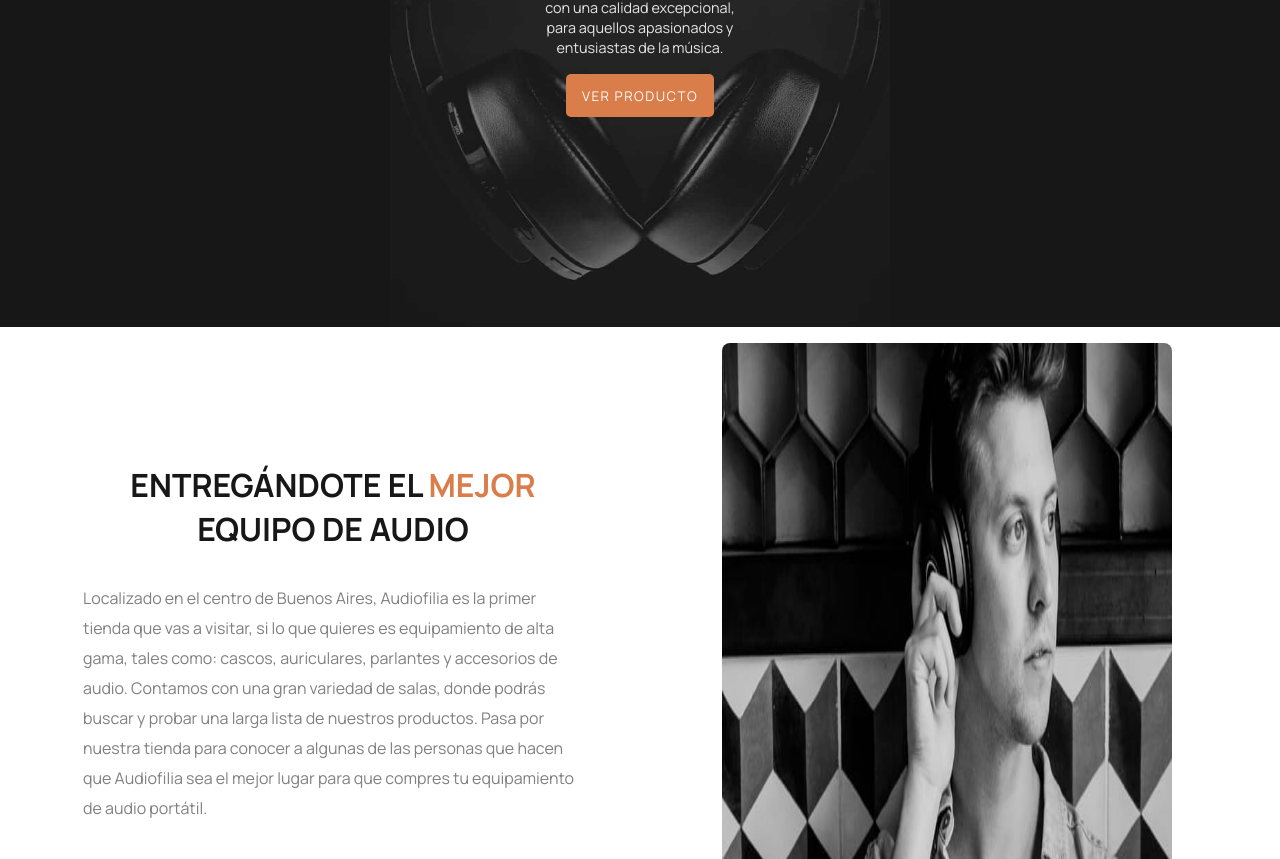
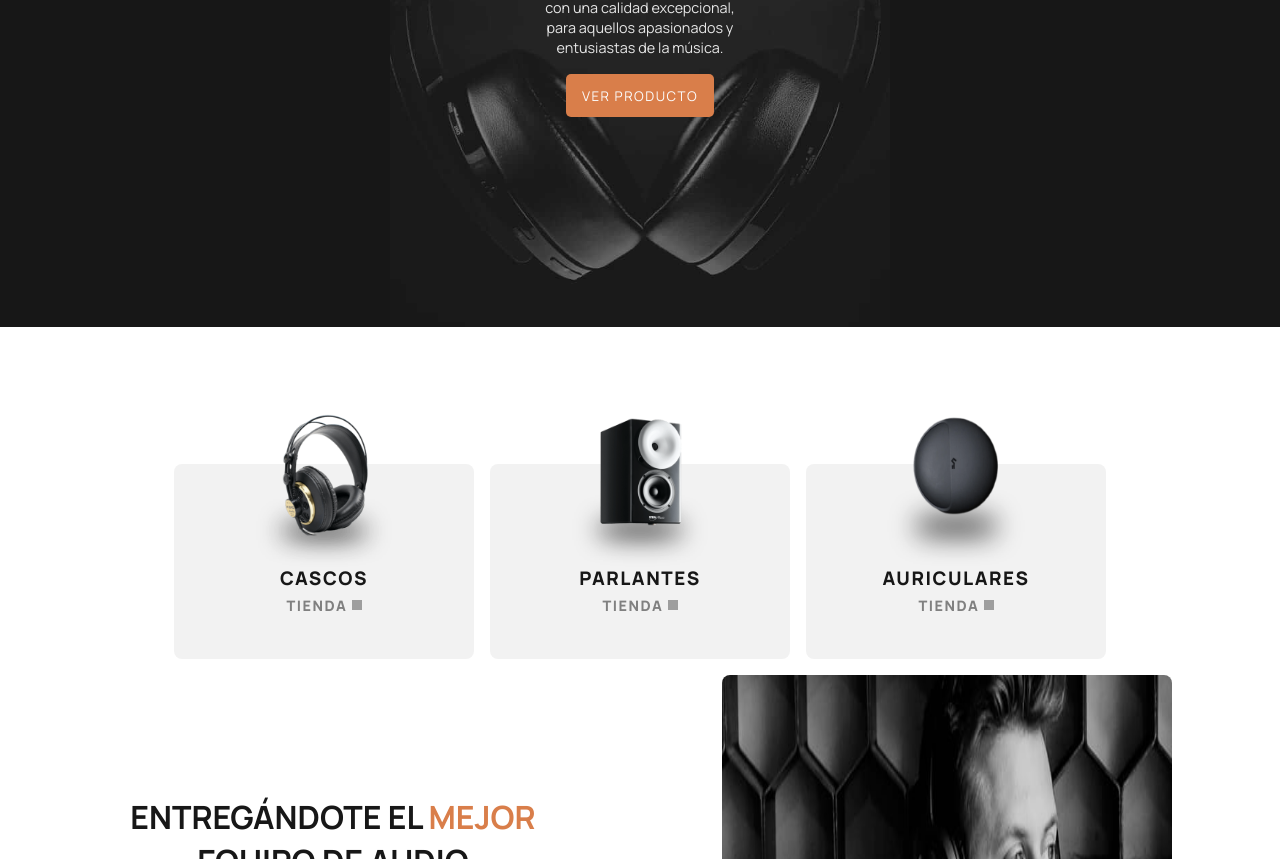
Before and after one commit to Fede-Baleyron/audiophile-store, a React (Vite) app: page / in a window 1280 px wide. Shown: the part 473-1332 px from the top of the page. Built offline with nearby package versions, Linux system fonts and the light colour scheme; grey boxes are pictures that could not be loaded.

Commit message:
add category cards section/add styles/modify category-card-styles

```diff
--- a/src/modules/pages/home/Main.tsx
+++ b/src/modules/pages/home/Main.tsx
@@ -1,4 +1,6 @@
+import { CategoryCard } from './components/CategoryCard'
 import { HeroSection } from './components/HeroSection'
+import './styles/home.css'
 
 const Main = () => {
   return (
@@ -9,6 +11,20 @@ const Main = () => {
         description='Experimenta un sonido de calidad natural construido con una calidad excepcional,
         para aquellos apasionados y entusiastas de la música.'
       />
+      <section className='categories-cards-section max-w'>
+        <CategoryCard
+          title='CASCOS'
+          imageName='headphone'
+        />
+        <CategoryCard
+          title='PARLANTES'
+          imageName='speaker'
+        />
+        <CategoryCard
+          title='AURICULARES'
+          imageName='earphone'
+        />
+      </section>
     </>
   )
 }
--- a/src/modules/pages/home/styles/category-card.css
+++ b/src/modules/pages/home/styles/category-card.css
@@ -1,9 +1,8 @@
 .category-card-container {
   display: flex;
   align-items: flex-end;
-  width: 330px;
+  width: 100%;
   height: 300px;
-  padding: .8rem;
 }
 .category-card-layer {
   position: relative;
--- /dev/null
+++ b/src/modules/pages/home/styles/home.css
@@ -0,0 +1,9 @@
+.categories-cards-section {
+  display: grid;
+  grid-template-columns: repeat(auto-fill, 300px);
+  justify-content: center;
+  column-gap: 1rem;
+  width: 100%;
+  margin-top: 2rem;
+  padding: 0 1rem;
+}
```
